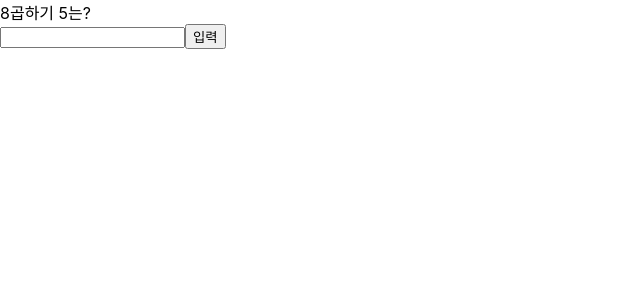
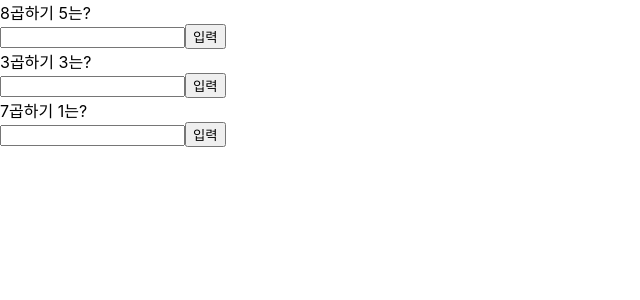
Before and after one commit to BaekDorazi/react-lecture, a React (Create React App) app: page /gugudan in a window 1280 px wide. Shown: the top 300 px of the page, without its empty margins (0-640 px from the left). Built offline with nearby package versions, Linux system fonts and the light colour scheme.

Commit message:
기능추가 / 쓸데없이 감싸줘야하는 div 태그 대신 React.Fragment 사용, Route태그안에 Gugudan 컴포넌트 여러개 사용

```diff
--- a/src/pages/Gugudan.js
+++ b/src/pages/Gugudan.js
@@ -25,7 +25,7 @@ class Home extends Component {
         first: Math.ceil(Math.random() * 9),
         second: Math.ceil(Math.random() * 9),
         value: "",
-        result: "정답!",
+        result: this.state.value + " 정답!",
       });
     } else {
       this.setState({
@@ -39,16 +39,15 @@ class Home extends Component {
     const { first, second, value, result } = this.state;
 
     return (
-      <div>
-        <div>
+      //쓸데없는 div태그 대신 React.Fragment 사용 element에서 안보임
+      <React.Fragment>
         {first}곱하기 {second}는?
         <form onSubmit={this.onSubmit}>
           <input type="number" value={value} onChange={this.onChange} />
           <button>입력</button>
         </form>
         <div>{result}</div>
-        </div>
-      </div>
+      </React.Fragment>
     );
   }
 }
--- a/src/shared/App.js
+++ b/src/shared/App.js
@@ -7,7 +7,11 @@ class App extends Component {
     return (
       <div>
         <Route exact path="/" component={Home} />
-        <Route path="/gugudan" component={Gugudan} />
+        <Route path="/gugudan">
+          <Gugudan />
+          <Gugudan />
+          <Gugudan />
+        </Route>
       </div>
     );
   }
```
Lines whose indentation alone changed are shown as unchanged.
